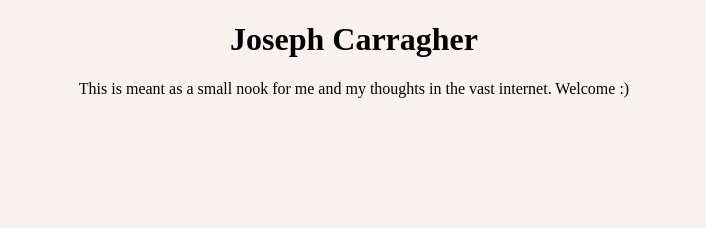
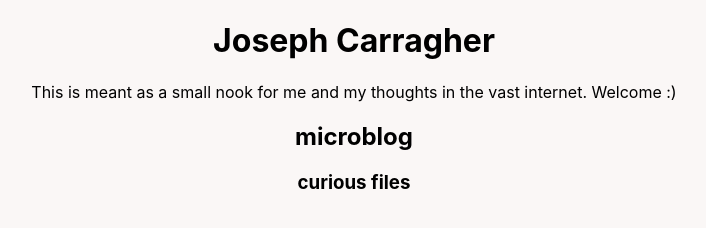
Before and after one commit to josephcarragher/legacy-website, a plain HTML site: page index.html in a window 1280 px wide. Shown: the whole page, without its empty margins (286-992 px from the left). Drawn offline with Linux system fonts and the light colour scheme.

Commit message:
Add files via upload

```diff
--- a/index.html
+++ b/index.html
@@ -3,11 +3,13 @@
     <head>
         <meta charset="UTF=8">
         <meta name="viewport" content="width=device-width, initial-scale=1.0">
-        <title>Lounge</title>
+        <title>Landing Pad</title>
         <link rel="stylesheet" href="styles.css">
     </head>
     <body>
         <h1>Joseph Carragher</h1>
         <p>This is meant as a small nook for me and my thoughts in the vast internet. Welcome :)</p>
+        <h2>microblog</h2>
+        <h3>curious files</h3>
     </body>
 </html>
--- a/styles.css
+++ b/styles.css
@@ -1,5 +1,6 @@
 body{
     margin: 0;
-    background: #F9F2F1;
+    background: #FAF7F6;
     text-align: center;
+    font-family: -apple-system, BlinkMacSystemFont, 'Segoe UI', Roboto, Oxygen, Ubuntu, Cantarell, 'Open Sans', 'Helvetica Neue', sans-serif;
 }
```
